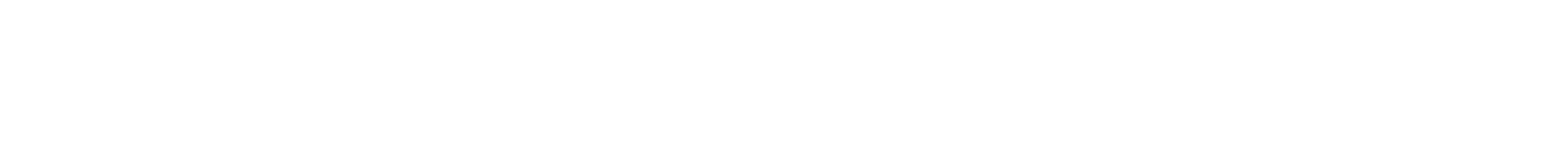
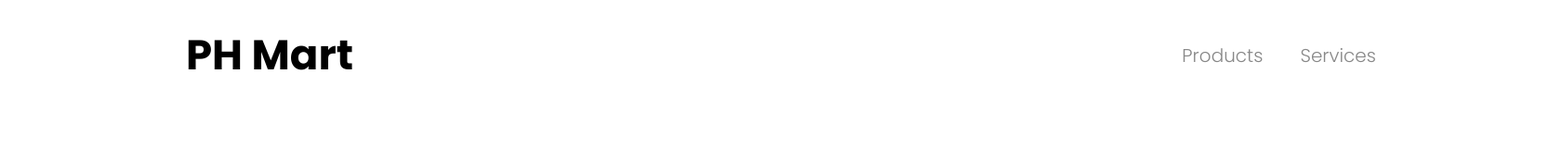
Before and after one commit to Mahbub049/Ph-Mart, a plain HTML site: page index.html in a window 1280 px wide. Shown: the whole page at 93% size, 1680 px wide, since content can reach past the window. Drawn offline with Linux system fonts and the light colour scheme.

Commit message:
navbar added

```diff
--- a/index.html
+++ b/index.html
@@ -4,8 +4,25 @@
     <meta charset="UTF-8">
     <meta name="viewport" content="width=device-width, initial-scale=1.0">
     <title>Ph Mart</title>
+    <link rel="stylesheet" href="style.css">
+    <link rel="preconnect" href="https://fonts.googleapis.com">
+    <link rel="preconnect" href="https://fonts.gstatic.com" crossorigin>
+    <link href="https://fonts.googleapis.com/css2?family=Poppins:wght@300;700&display=swap" rel="stylesheet">
 </head>
 <body>
-
+    <!-- Navigation -->
+    <header>
+        <nav>
+            <div class="website-name">
+                <h1>PH Mart</h1>
+            </div>
+            <div class="website-items">
+                <ul>
+                    <li><a href="#products">Products</a></li>
+                    <li><a href="#services">Services</a></li>
+                </ul>
+            </div>
+        </nav>
+    </header>
 </body>
 </html>
--- /dev/null
+++ b/style.css
@@ -0,0 +1,82 @@
+*{
+    margin: 0;
+    padding: 0;
+}
+html{
+    scroll-behavior: smooth;
+    /* Smooth effect can be showen */
+    font-size: 62.5%;
+}
+body{
+    font-family: 'Poppins', sans-serif;
+    max-width: 1440px;
+}
+h2, h3{
+    color: #606d5f;
+}
+
+p, li, a, button{
+    color: #888888;
+}
+
+p{
+    font-size: 1.8rem;
+    line-height: 150%;
+    font-size: normal;
+    font-weight: normal;
+}
+
+a{
+    text-decoration: none;
+    cursor: pointer;
+}
+li{
+    list-style: none;
+}
+button{
+    padding: 1rem 3rem;
+    border: 20px;
+    border: none;
+    outline: none;
+    line-height: 3.6rem;
+    text-transform: capitalize;
+    cursor: pointer;
+    font-size: normal;
+    font-weight: normal;
+    font-style: 2rem;
+}
+
+/* Header Section */
+header{
+    padding: 0 20rem;
+    width: 100%;
+}
+header nav{
+    display: flex;
+    justify-content: space-between;
+    height: 12rem;
+    align-items: center;
+}
+
+header nav .website-name{
+    font-size: 3rem;
+}
+
+header nav .website-items ul{
+    display: flex;
+}
+
+.website-items ul li{
+    font-size: 2rem;
+    line-height: 2rem;
+    text-transform: capitalize;
+}
+
+.website-items ul li a{
+    margin-left: 4rem;
+    transition: all 0.2s;
+}
+
+.website-items ul li a:hover{
+    color: #4b709e;
+}
```
